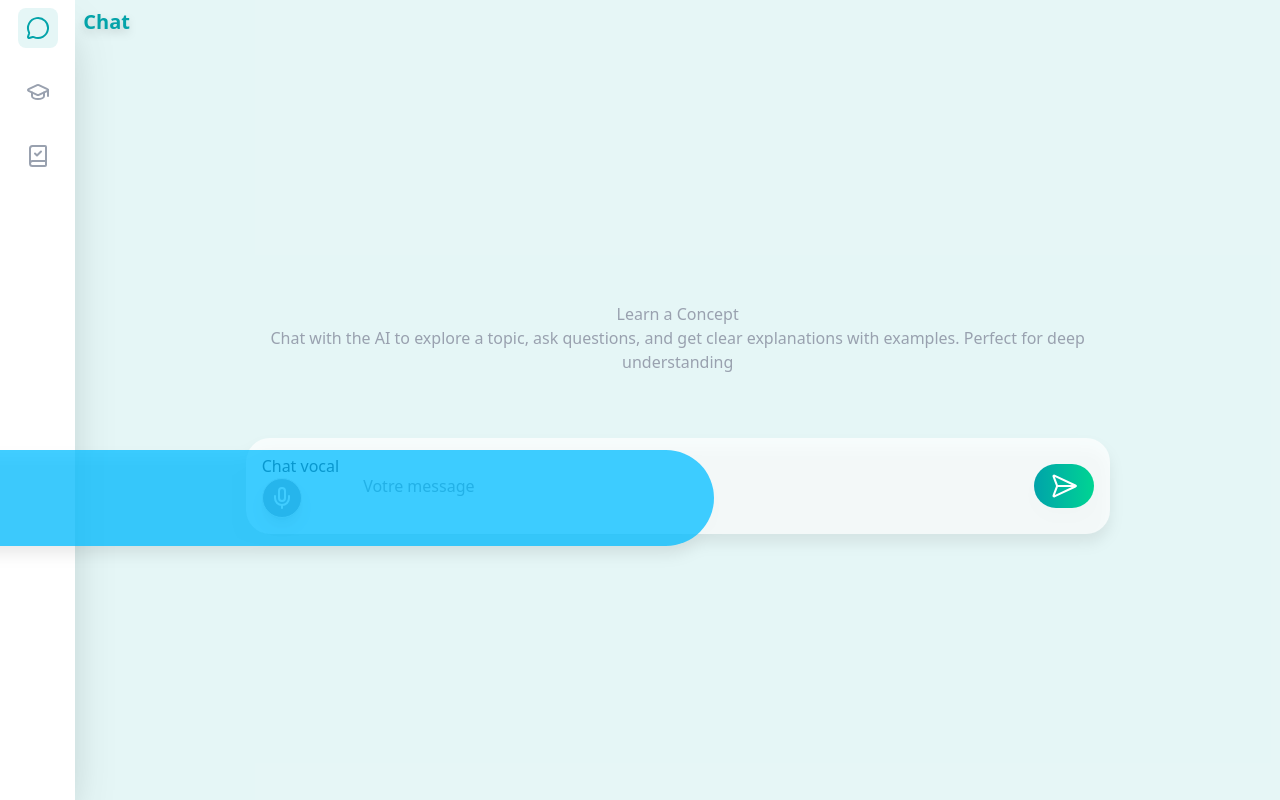
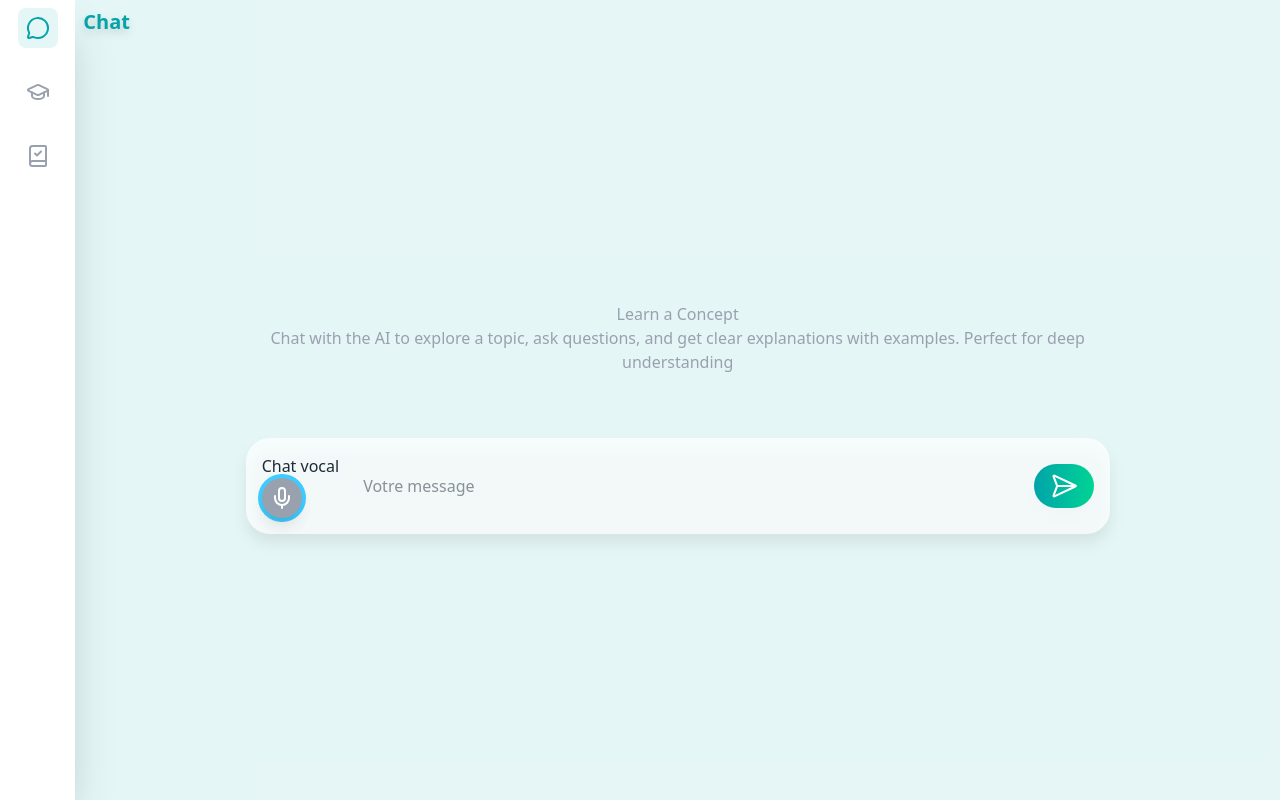
Before and after one commit to Lomila77/Never-answer, a React (Vite) app in the folder frontend/: page / in a window 1280 px wide. Built offline with nearby package versions, Linux system fonts and the light colour scheme; no server answers.

Commit message:
feat: add utility functions for base64 conversion and enhance WebSocket message handling

```diff
--- a/frontend/src/components/Form.jsx
+++ b/frontend/src/components/Form.jsx
@@ -5,6 +5,9 @@ import Cadre from "./Cadre";
 import Chat from "./Chat";
 import { SendHorizonal } from "lucide-react";
 import VoiceChat from "./Recorder";
+import {blobToBase64, textToBase64, base64ToText, base64ToBlob} from "../utils";
+
+
 
 function Form({route, title}) {
     const [message, setMessage] = useState("");
@@ -20,16 +23,28 @@ function Form({route, title}) {
     useEffect(() => {
         setMessages([]);
         if (!route) return;
+        console.log("Connecting to WebSocket at", route);
         ws.current = new WebSocket(route);
         ws.current.onopen = () => {
             console.log("WebSocket connecté");
         };
         ws.current.onmessage = (event) => {
             console.log("Réponse de l'IA :", event.data); // 👈 Ajoute ceci
-            setMessages(prev => [
+            const data = JSON.parse(event.data);
+            if (data.audio) {
+                const audioBlob = base64ToBlob(data.audio);
+                setMessages(prev => [
+                    ...prev,
+                    { from: "ia", audio: audioBlob }
+                ]);
+            }
+            else if (data.text) {
+                const text = base64ToText(data.text);
+                setMessages(prev => [
                 ...prev,
-                { from: "ia", text: event.data }
+                { from: "ia", text: text }
             ]);
+            }
             setLoading(false)
         };
         ws.current.onerror = (err) => {
@@ -47,29 +62,62 @@ function Form({route, title}) {
           };
     }, [route]);
 
-    const sendAudio = (blob) => {
+    const sendAudio = async (blob) => {
         if (ws.current && ws.current.readyState === WebSocket.OPEN) {
-            ws.current.send(blob);
+            const base64Audio = await blobToBase64(blob);
+            const message = {
+              audio: base64Audio,
+            };
+            ws.current.send(JSON.stringify(message));
             setMessages(prev => [...prev, { from: "user", audio: blob }]);
         } else {
             alert("WebSocket non connecté");
         }
     };
 
-    const handleSubmit = (e) => {
+    const handleSubmit = async (e) => {
         e.preventDefault();
         setLoading(true);
+        if (message === "")
+            return;
         if (ws.current && ws.current.readyState === WebSocket.OPEN) {
             setMessages(prev => [
                 ...prev,
                 { from: "user", text: message }
             ]);
-            ws.current.send(message);
+            const base64text = await textToBase64(message);
+            const message64 = {
+              text: base64text,
+            };
+            ws.current.send(JSON.stringify( message64));
             setMessage("");
         } else {
             alert("WebSocket non connecté");
         }
     }
+    // a tester pour voir la performance
+    // const handleSubmit = (e) => {
+    //     e.preventDefault();
+    //     if (message === "") return;
+    //     setLoading(true);
+    //     // Décale le travail lourd (base64 + WebSocket) pour ne pas bloquer le thread principal
+    //     setTimeout(async () => {
+    //       if (ws.current && ws.current.readyState === WebSocket.OPEN) {
+    //         const base64text = await textToBase64(message);
+    //         const message64 = {
+    //           text: base64text,
+    //         };
+    //         ws.current.send(JSON.stringify(message64));
+    //         setMessages(prev => [
+    //           ...prev,
+    //           { from: "user", text: message }
+    //         ]);
+    //         setMessage("");
+    //       } else {
+    //         alert("WebSocket non connecté");
+    //       }
+    //     }, 0);
+    //   };
 
     return <div className={`min-h-0 flex-1 pb-4 flex flex-col ${messages && messages.length > 0 ? "justify-end" : "justify-center gap-6 max-w-4xl self-center"}`}>
             <Cadre size={messages && messages.length > 0 ? "msg" : "text"} componentChildren={
@@ -114,4 +162,5 @@ function Form({route, title}) {
     </div>
 }
 
-export default Form;
+
+ export default Form;
--- a/frontend/src/components/Recorder.jsx
+++ b/frontend/src/components/Recorder.jsx
@@ -36,14 +36,14 @@ export default function VoiceChat({ route, sendAudio }) {
         <div>
             <h2>Chat vocal</h2>
             <button onClick={recording ? stopRecording : startRecording}
-            className={`btn btn-gray-400 size-10 flex items-center justify-center
+            className={`btn btn-gray-400 size-10 flex border-none items-center justify-center
                 ${recording ? "bg-[var(--primary)] hover:scale-110 hover:brightess-100" :
                      "bg-gray-400 hover:bg-gradient-to-r from-[var(--primary)] to-emerald-400 "}
                       rounded-full p-4 shadow-lg active:scale-95
                     transition-all duration-200`}
             >
                 <Mic className=" text-white absolute" />
-                <span class={`absolute inline-flex h-full w-full rounded-full bg-sky-400 opacity-75` + (recording ? "animate-ping" : "")}>
+                <span className={`absolute inline-flex size-12 rounded-full -z-10 bg-sky-400 opacity-75` + (recording ? "animate-ping" : "")}>
                     </span>
                 {/* <span class="relative inline-flex size-10 -z-30 rounded-full bg-sky-500">
                     </span> */}
--- /dev/null
+++ b/frontend/src/utils.js
@@ -0,0 +1,38 @@
+function blobToBase64(blob) {
+    return new Promise((resolve, reject) => {
+      const reader = new FileReader();
+      reader.onloadend = () => resolve(reader.result);
+      reader.onerror = reject;
+      reader.readAsDataURL(blob);
+    });
+  }
+
+  function textToBase64(string) {
+    return new Promise((resolve, reject) => {
+      const reader = new FileReader();
+      reader.onloadend = () => resolve(reader.result);
+      reader.onerror = reject;
+      reader.readAsDataURL(blob);
+    });
+  }
+
+  function base64ToBlob(base64) {
+    const byteCharacters = atob(base64.split(',')[1]);
+    const byteNumbers = new Array(byteCharacters.length);
+    for (let i = 0; i < byteCharacters.length; i++) {
+      byteNumbers[i] = byteCharacters.charCodeAt(i);
+    }
+    const byteArray = new Uint8Array(byteNumbers);
+    return new Blob([byteArray], { type: 'audio/wav' });
+  }
+
+  function base64ToText(base64) {
+    const byteCharacters = atob(base64.split(',')[1]);
+    let text = '';
+    for (let i = 0; i < byteCharacters.length; i++) {
+      text += String.fromCharCode(byteCharacters.charCodeAt(i));
+    }
+    return text;
+  }
+
+  export {blobToBase64, textToBase64, base64ToBlob, base64ToText};
```
